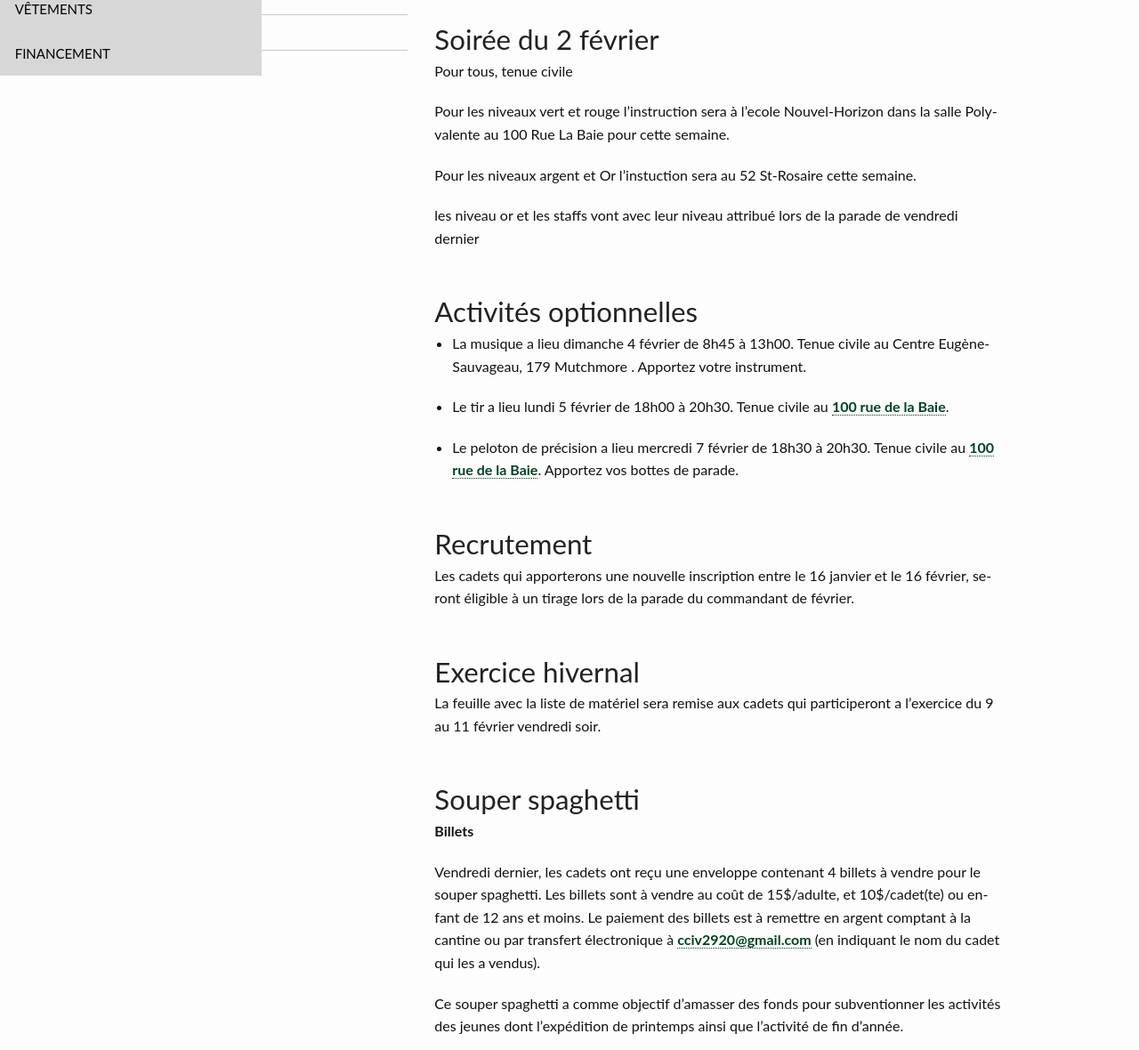
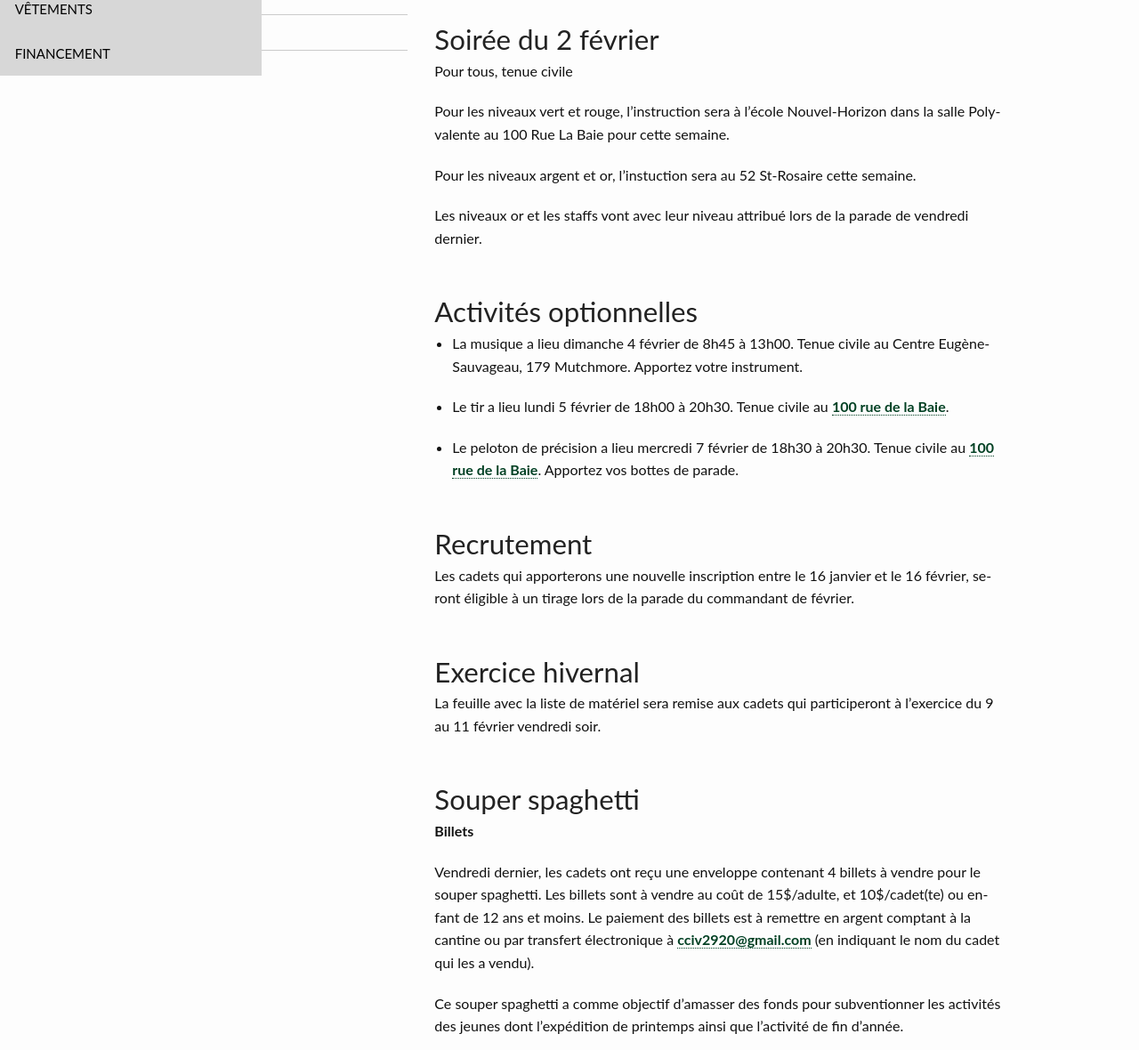
Before and after one commit to CC2920/web, a Jekyll site: the page built from _communications/messages.md, in a window 1280 px wide. Shown: the part 315-1495 px from the top of the page at 89% size. Built offline with Jekyll 4.4.1, drawn with Linux system fonts in a browser that asks for light colours.

Commit message:
Update messages.md

```diff
--- a/_communications/messages.md
+++ b/_communications/messages.md
@@ -7,15 +7,15 @@ layout: "messages"
 
 Pour tous, tenue civile
 
-Pour les niveaux vert et rouge l'instruction sera à l'ecole Nouvel-Horizon dans la salle Polyvalente au 100 Rue La Baie pour cette semaine.
+Pour les niveaux vert et rouge, l'instruction sera à l'école Nouvel-Horizon dans la salle Polyvalente au 100 Rue La Baie pour cette semaine.
 
-Pour les niveaux argent et Or l'instuction sera au 52 St-Rosaire cette semaine.
+Pour les niveaux argent et or, l'instuction sera au 52 St-Rosaire cette semaine.
 
-les niveau or et les staffs vont avec leur niveau attribué lors de la parade de vendredi dernier
+Les niveaux or et les staffs vont avec leur niveau attribué lors de la parade de vendredi dernier.
 
 ## Activités optionnelles
 
-- La musique a lieu dimanche 4 février de 8h45 à 13h00. Tenue civile au Centre Eugène-Sauvageau, 179 Mutchmore . Apportez votre instrument.
+- La musique a lieu dimanche 4 février de 8h45 à 13h00. Tenue civile au Centre Eugène-Sauvageau, 179 Mutchmore. Apportez votre instrument.
 
 - Le tir a lieu lundi 5 février de 18h00 à 20h30. Tenue civile au [100 rue de la Baie](/information/comment-nous-rejoindre/).
 
@@ -27,13 +27,13 @@ Les cadets qui apporterons une nouvelle inscription entre le 16 janvier et le 16
 
 ## Exercice hivernal
 
-La feuille avec la liste de matériel sera remise aux cadets qui participeront a l'exercice du 9 au 11 février vendredi soir.
+La feuille avec la liste de matériel sera remise aux cadets qui participeront à l'exercice du 9 au 11 février vendredi soir.
 
 ## Souper spaghetti
 
 **Billets**
 
-Vendredi dernier, les cadets ont reçu une enveloppe contenant 4 billets à vendre pour le souper spaghetti. Les billets sont à vendre au coût de 15$/adulte, et 10$/cadet(te) ou enfant de 12 ans et moins. Le paiement des billets est à remettre en argent comptant à la cantine ou par transfert électronique à <cciv2920@gmail.com> (en indiquant le nom du cadet qui les a vendus).
+Vendredi dernier, les cadets ont reçu une enveloppe contenant 4 billets à vendre pour le souper spaghetti. Les billets sont à vendre au coût de 15$/adulte, et 10$/cadet(te) ou enfant de 12 ans et moins. Le paiement des billets est à remettre en argent comptant à la cantine ou par transfert électronique à <cciv2920@gmail.com> (en indiquant le nom du cadet qui les a vendu).
 
 Ce souper spaghetti a comme objectif d’amasser des fonds pour subventionner les activités des jeunes dont l’expédition de printemps ainsi que l’activité de fin d’année.
 
```
